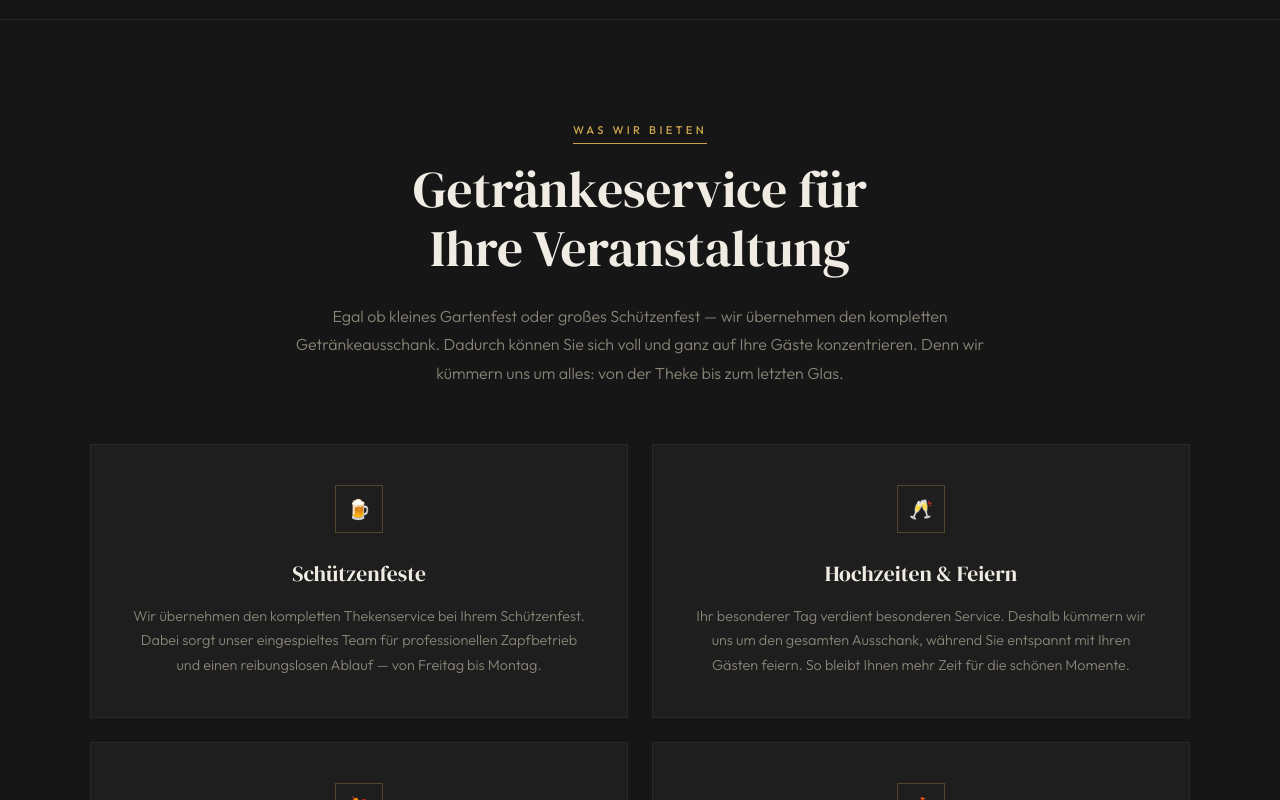
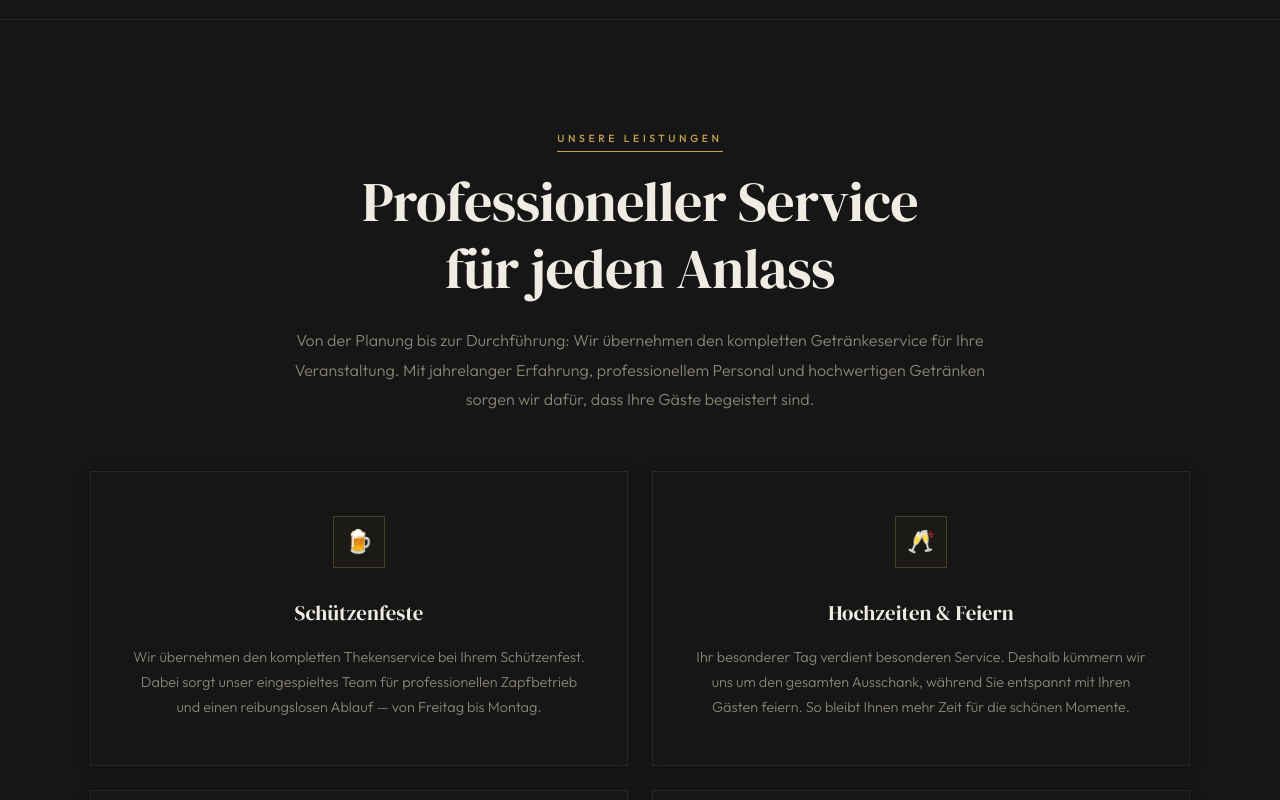
Before and after one commit to mustafafinnentrop-stack/frankies-eventservice, a Next.js app: page / in a window 1280 px wide. Shown: the part 840-1640 px from the top of the page. Built offline with nearby package versions, Linux system fonts and the light colour scheme; no server answers.

Commit message:
Überarbeite Service-Sektionen & Typografie für Premium-Look

```diff
--- a/app/globals.css
+++ b/app/globals.css
@@ -173,22 +173,23 @@ nav.scrolled {
 }
 
 /* SECTIONS */
-section { padding: 6rem 2rem; }
+section { padding: 6.5rem 2rem; }
 .section-container { max-width: 1100px; margin: 0 auto; }
 .section-label {
-    font-size: 0.7rem; font-weight: 500; letter-spacing: 0.3em;
-    text-transform: uppercase; color: var(--color-gold); margin-bottom: 1rem;
+    font-size: 0.65rem; font-weight: 500; letter-spacing: 0.35em;
+    text-transform: uppercase; color: var(--color-gold); margin-bottom: 1.25rem;
     text-align: center; display: block; margin-left: auto; margin-right: auto;
 }
 .section-title {
-    font-family: var(--font-display); font-size: clamp(2rem,4vw,3.2rem);
-    font-weight: 400; line-height: 1.15; margin-bottom: 1.5rem;
-    text-align: center; margin-left: auto; margin-right: auto;
+    font-family: var(--font-display); font-size: clamp(2.2rem,4.5vw,3.5rem);
+    font-weight: 400; line-height: 1.2; margin-bottom: 1.75rem;
+    text-align: center; margin-left: auto; margin-right: auto; letter-spacing: -0.01em;
+    color: var(--color-text);
 }
 .section-text {
     font-size: 1rem; font-weight: 300; color: var(--color-text-muted);
-    max-width: 700px; line-height: 1.8;
-    text-align: center; margin-left: auto; margin-right: auto; display: block;
+    max-width: 720px; line-height: 1.85;
+    text-align: center; margin-left: auto; margin-right: auto; display: block; letter-spacing: 0.005em;
 }
 
 /* LEISTUNGEN */
@@ -198,28 +199,30 @@ section { padding: 6rem 2rem; }
     gap: 1.5rem; margin-top: 3.5rem; place-items: center; justify-content: center;
 }
 .service-card {
-    background: var(--color-surface-2); border: 1px solid rgba(200,164,78,0.08);
-    padding: 2.5rem; transition: all 0.4s ease; position: relative; overflow: hidden;
-    text-align: center;
+    background: var(--color-surface); border: 1px solid rgba(200,164,78,0.12);
+    padding: 2.75rem 2.5rem; transition: all 0.5s ease; position: relative; overflow: hidden;
+    text-align: center; box-shadow: 0 2px 12px rgba(0,0,0,0.3);
 }
 .service-card::before {
-    content: ''; position: absolute; top: 0; left: 0; right: 0; height: 2px;
+    content: ''; position: absolute; top: 0; left: 0; right: 0; height: 1px;
     background: linear-gradient(90deg, transparent, var(--color-gold), transparent);
-    opacity: 0; transition: opacity 0.4s ease;
+    opacity: 0; transition: opacity 0.5s ease;
 }
-.service-card:hover { border-color: rgba(200,164,78,0.2); transform: translateY(-4px); }
+.service-card:hover { border-color: rgba(200,164,78,0.25); transform: translateY(-6px); box-shadow: 0 8px 30px rgba(200,164,78,0.12); }
 .service-card:hover::before { opacity: 1; }
 .service-icon {
-    width: 48px; height: 48px; display: flex; align-items: center; justify-content: center;
-    border: 1px solid rgba(200,164,78,0.3); color: var(--color-gold);
-    font-size: 1.2rem; margin-bottom: 1.5rem;
-    margin-left: auto; margin-right: auto;
+    width: 52px; height: 52px; display: flex; align-items: center; justify-content: center;
+    border: 1px solid rgba(200,164,78,0.25); color: var(--color-gold);
+    font-size: 1.4rem; margin-bottom: 1.75rem;
+    margin-left: auto; margin-right: auto; background: rgba(200,164,78,0.03);
+    transition: all 0.4s ease;
 }
+.service-card:hover .service-icon { border-color: rgba(200,164,78,0.4); background: rgba(200,164,78,0.08); }
 .service-card h3 {
-    font-family: var(--font-display); font-size: 1.35rem;
-    margin-bottom: 0.75rem; font-weight: 400;
+    font-family: var(--font-display); font-size: 1.3rem;
+    margin-bottom: 1rem; font-weight: 400; color: var(--color-text);
 }
-.service-card p { font-size: 0.9rem; color: var(--color-text-muted); line-height: 1.7; font-weight: 300; }
+.service-card p { font-size: 0.9rem; color: var(--color-text-muted); line-height: 1.75; font-weight: 300; }
 
 /* ÜBER UNS */
 .about-grid {
--- a/components/Leistungen.tsx
+++ b/components/Leistungen.tsx
@@ -3,13 +3,12 @@ export default function Leistungen() {
     <section id="leistungen">
       <div className="section-container">
         <div className="reveal" style={{ textAlign: 'center' }}>
-          <p className="section-label" style={{ margin: '0 auto 1rem' }}>Was wir bieten</p>
-          <h2 className="section-title" style={{ margin: '0 auto 1.5rem' }}>Getränkeservice für<br />Ihre Veranstaltung</h2>
+          <p className="section-label" style={{ margin: '0 auto 1rem' }}>Unsere Leistungen</p>
+          <h2 className="section-title" style={{ margin: '0 auto 1.5rem' }}>Professioneller Service<br />für jeden Anlass</h2>
           <p className="section-text" style={{ margin: '0 auto 3rem' }}>
-            Egal ob kleines Gartenfest oder großes Schützenfest — wir übernehmen den
-            kompletten Getränkeausschank. Dadurch können Sie sich voll und ganz auf
-            Ihre Gäste konzentrieren. Denn wir kümmern uns um alles: von der Theke
-            bis zum letzten Glas.
+            Von der Planung bis zur Durchführung: Wir übernehmen den kompletten Getränkeservice
+            für Ihre Veranstaltung. Mit jahrelanger Erfahrung, professionellem Personal und
+            hochwertigen Getränken sorgen wir dafür, dass Ihre Gäste begeistert sind.
           </p>
         </div>
         <div className="services-grid stagger-children reveal">
```
